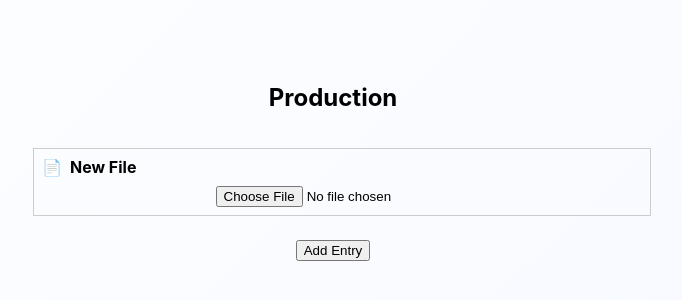
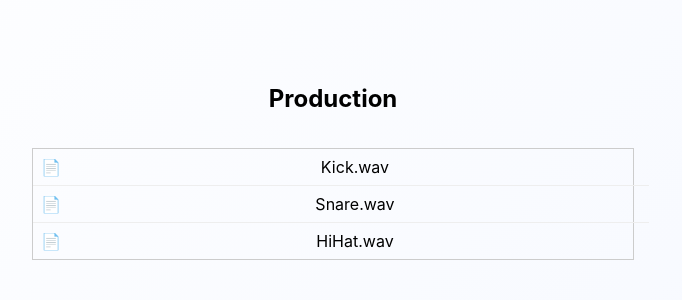
Before and after one commit to liamkernan/liamkernanonline, a React (Create React App) app: page /production in a window 1280 px wide. Shown: the part 238-538 px from the top of the page, without its empty margins (307-989 px from the left). Built offline with nearby package versions, Linux system fonts and the light colour scheme.

Commit message:
Remove local audio clips and simplify Production page

```diff
--- a/src/pages/ProductionPage.css
+++ b/src/pages/ProductionPage.css
@@ -1,23 +1,34 @@
+
 .file-explorer {
   display: flex;
   flex-direction: column;
-  align-items: flex-start;
+  align-items: stretch;
   width: 100%;
   max-width: 600px;
+  border: 1px solid #ccc;
   margin-top: 1rem;
 }
 
 .file-entry {
-  border: 1px solid #ccc;
+  display: flex;
+  align-items: center;
   padding: 0.5rem;
-  margin-bottom: 0.5rem;
+  border-bottom: 1px solid #eee;
   width: 100%;
+}
+
+.file-entry:hover {
+  background-color: #f5f5f5;
+}
+
+.file-entry:last-child {
+  border-bottom: none;
 }
 
 .file-info {
   display: flex;
   align-items: center;
-  margin-bottom: 0.5rem;
+  flex-grow: 1;
 }
 
 .file-icon {
@@ -25,9 +36,6 @@
 }
 
 .file-name {
-  font-weight: bold;
+  flex-grow: 1;
+  font-weight: normal;
 }
-
-.add-file-btn {
-  margin-top: 1rem;
-}
--- a/src/pages/ProductionPage.js
+++ b/src/pages/ProductionPage.js
@@ -1,51 +1,29 @@
 import "./PageStyles.css";
 import "./ProductionPage.css";
-import React, { useState } from 'react';
+import React from 'react';
+
+// A fixed list of example files to mimic a file explorer. No uploads allowed.
+const entries = [
+  { id: 1, fileName: "Kick.wav" },
+  { id: 2, fileName: "Snare.wav" },
+  { id: 3, fileName: "HiHat.wav" }
+];
 
 function ProductionPage() {
-  const [entries, setEntries] = useState([
-    { id: 1, name: "New File", audioUrl: null, fileName: "" }
-  ]);
-
-  const addEntry = () => {
-    setEntries([
-      ...entries,
-      { id: Date.now(), name: "New File", audioUrl: null, fileName: "" }
-    ]);
-  };
-
-  const handleFileChange = (id, event) => {
-    const file = event.target.files && event.target.files[0];
-    if (file) {
-      const url = URL.createObjectURL(file);
-      setEntries(entries.map(e => e.id === id ? { ...e, audioUrl: url, fileName: file.name } : e));
-    }
-  };
 
   return (
     <div className="page-container">
       <h2>Production</h2>
       <div className="file-explorer">
-        {entries.map(entry => (
+        {entries.map((entry) => (
           <div className="file-entry" key={entry.id}>
             <div className="file-info">
               <span className="file-icon">📄</span>
-              <span className="file-name">{entry.fileName || entry.name}</span>
+              <span className="file-name">{entry.fileName}</span>
             </div>
-            <input
-              type="file"
-              accept="audio/mpeg"
-              onChange={e => handleFileChange(entry.id, e)}
-            />
-            {entry.audioUrl && (
-              <audio controls src={entry.audioUrl} />
-            )}
           </div>
         ))}
       </div>
-      <button onClick={addEntry} className="add-file-btn">
-        Add Entry
-      </button>
     </div>
   );
 }
```
